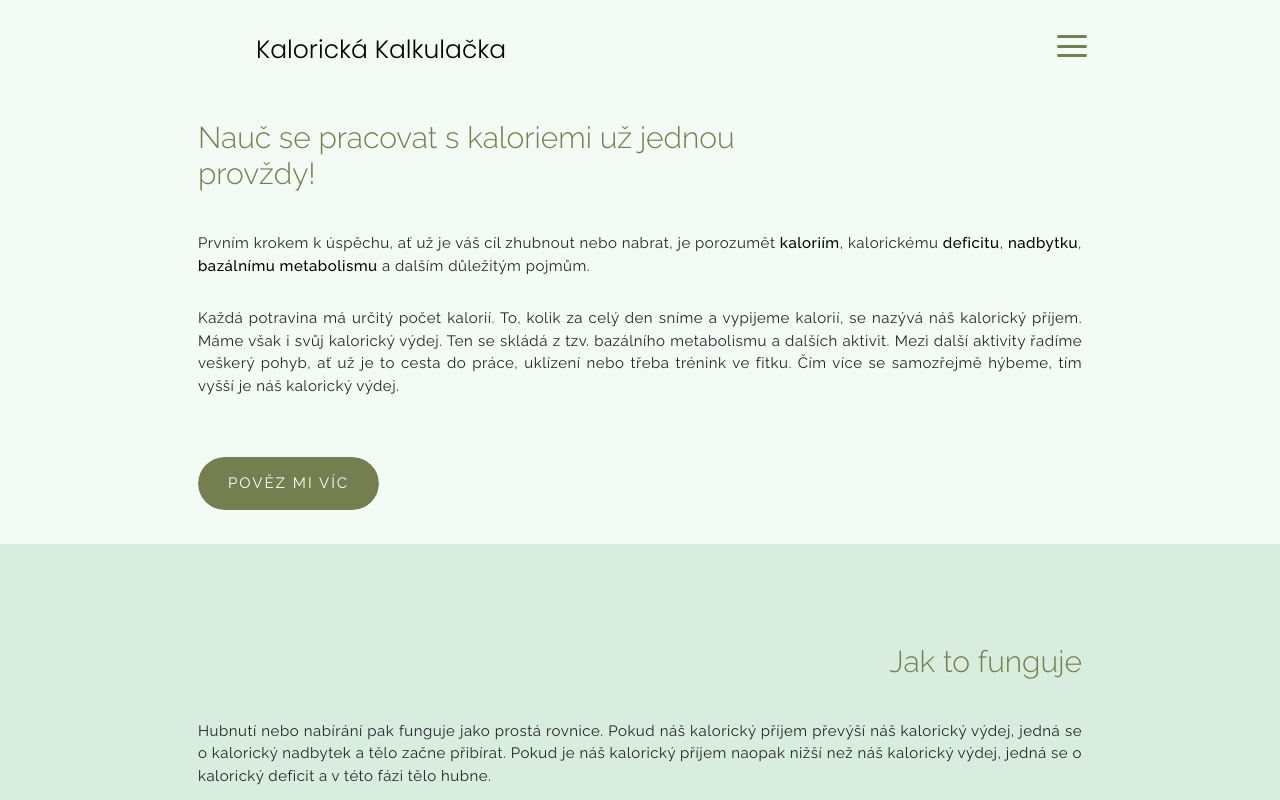
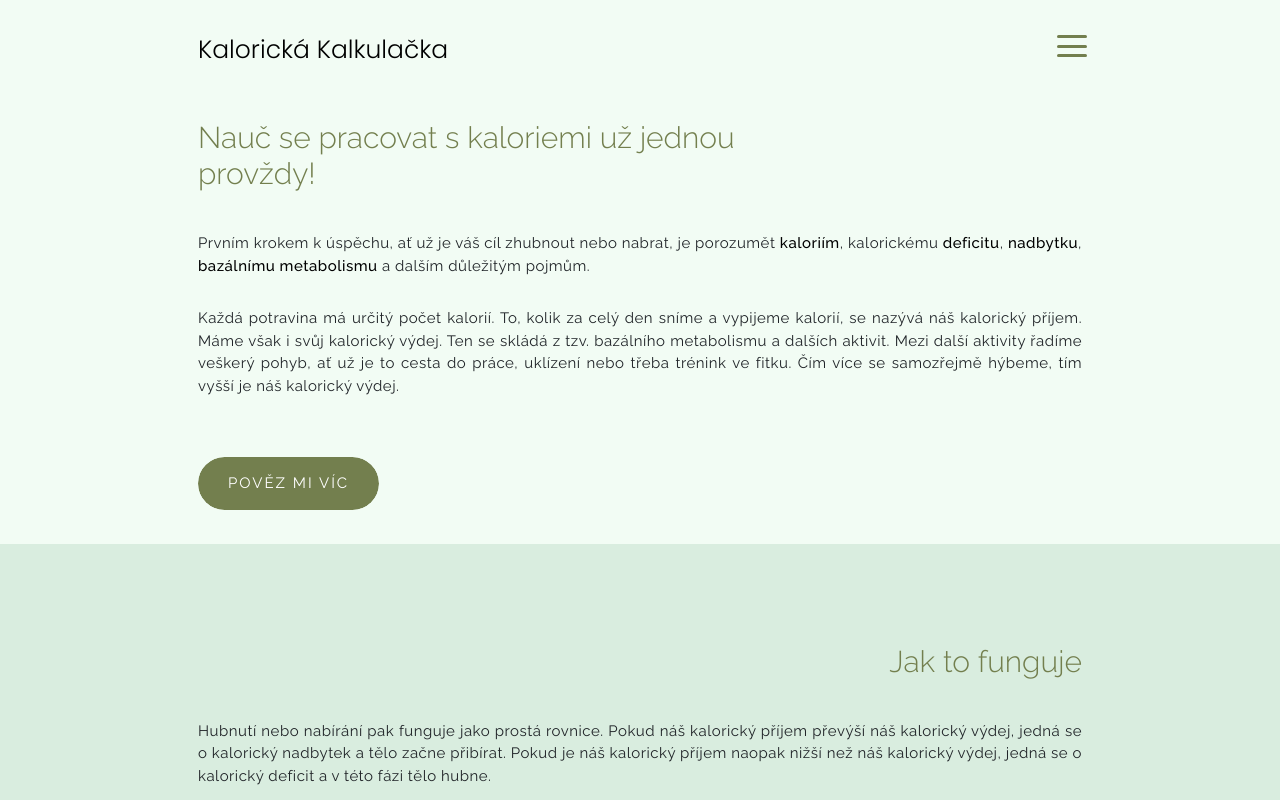
Before and after one commit to terichudejova/kaloricka-kalkulacka, a React (Vite) app: page / in a window 1280 px wide. Shown: the top 800 px of the page. Built offline with nearby package versions, Linux system fonts and the light colour scheme.

Commit message:
change font sizes at width max 600px - h1 s, h2 l, p xs

```diff
--- a/src/ButtonEffect.css
+++ b/src/ButtonEffect.css
@@ -56,3 +56,9 @@
 		font-size: var(--size-s);
 	}
 }
+
+@media only screen and (max-width: 600px) {
+	.button {
+		font-size: var(--size-xs);
+	}
+}
--- a/src/index.css
+++ b/src/index.css
@@ -38,6 +38,7 @@ h1 {
     font-weight: 300 !important;
     color: black !important;
     text-decoration: none;
+    padding-left: var(--space-s);
 }
 
 h1:hover {
@@ -58,7 +59,7 @@ h1:hover {
     width: 100%;
     display: flex;
     flex-direction: row;
-    justify-content: space-around;
+    justify-content: center;
     align-items: center;
     box-sizing: border-box;
 }
@@ -76,6 +77,7 @@ h1:hover {
     flex-direction: row;
     justify-content: space-between;
     align-items: center;
+    padding-right: var(--space-s);
 }
 
 .links a {
@@ -518,7 +520,7 @@ h1:hover {
 
     /* NAVBAR */
     .navbar {
-        max-width: 80%;
+        width: 80%;
     }
 
     .links {
@@ -527,6 +529,7 @@ h1:hover {
 
     h1 {
         font-size: var(--size-m);
+        padding-left: var(--space-xxl);
     }
 
     /* FIRST SECTION */
@@ -669,6 +672,10 @@ h1:hover {
 
 
 @media only screen and (max-width: 1100px) {
+ /* NAVBAR */
+    h1 {
+        padding-left: var(--space-m);
+    }
 /* FIRST SECTION */
     .uvod {
         margin-left: var(--space-m);
@@ -731,6 +738,10 @@ h1:hover {
 
 @media only screen and (max-width: 600px) {
     /* MARGINS */
+    h1 {
+        padding-left: 0;
+    }
+
     .uvod {
         margin-left: 0;
         margin-right: 0;
@@ -753,4 +764,17 @@ h1:hover {
         margin-left: 0;
         margin-right: 0;
     }
+
+    /* FONT SIZES */
+    h1 {
+        font-size: var(--size-s);
+    }
+
+    h2 {
+        font-size: var(--size-l);
+    }
+
+    p {
+        font-size: var(--size-xs);
+    }
 }
```
